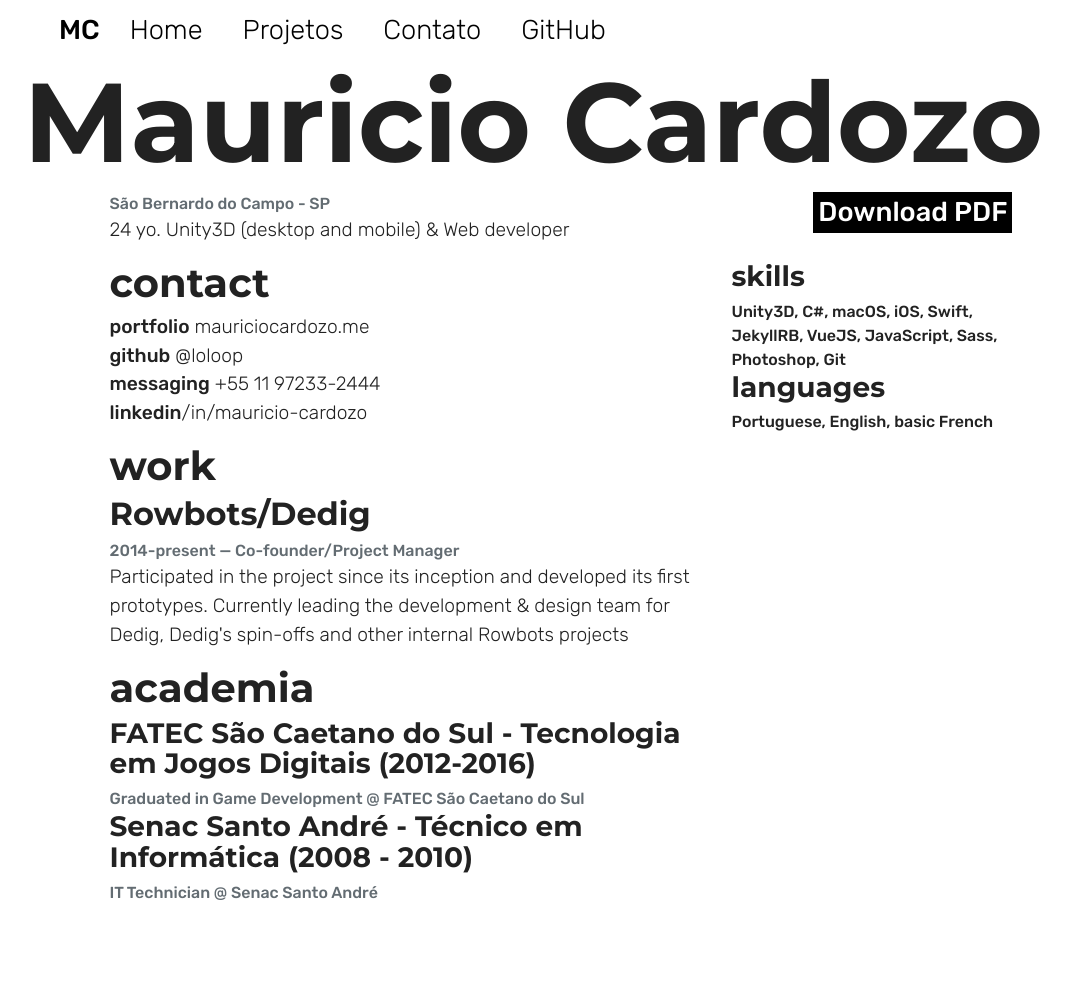
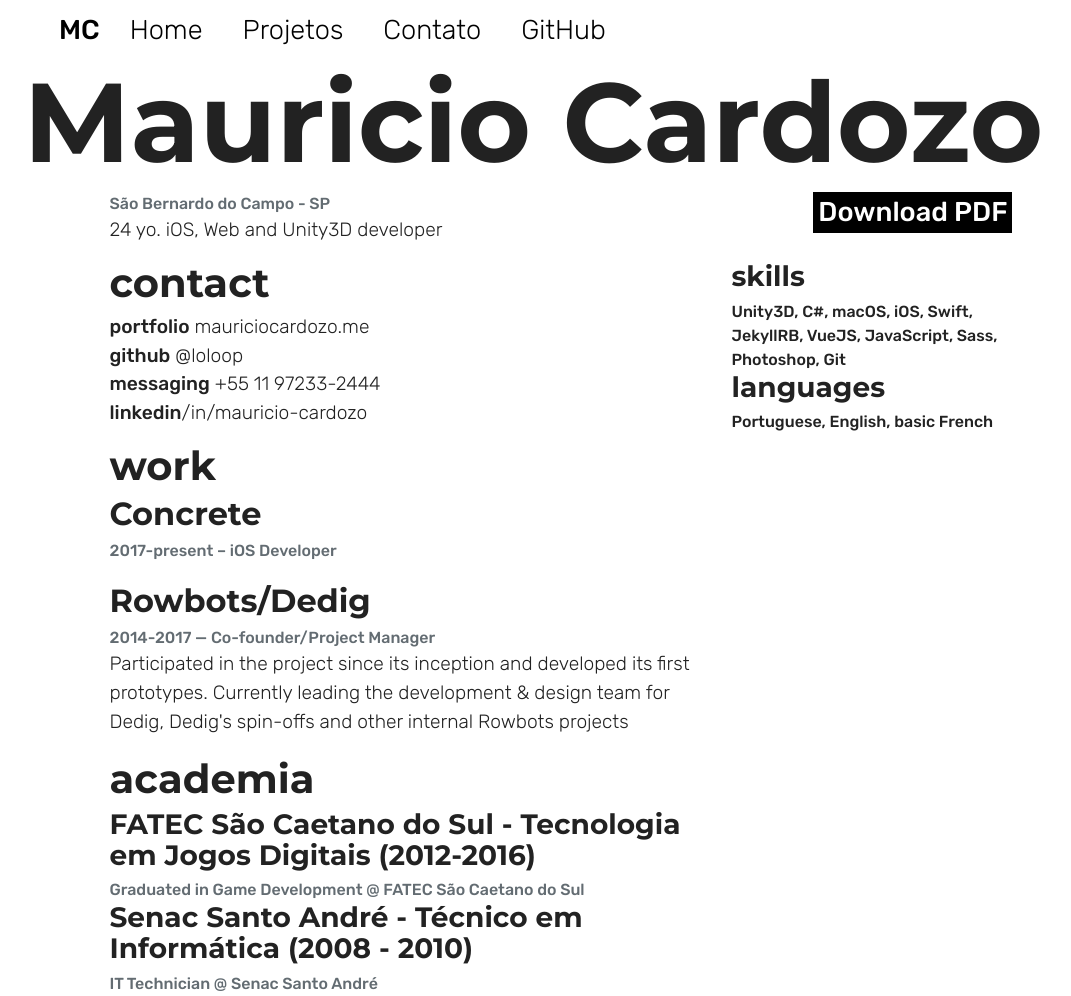
Before and after one commit to loloop/loloop.github.io, a Jekyll site: the page built from cv/en.html, in a window 1280 px wide. Shown: the whole page, without its empty margins (79-1150 px from the left). Built offline with Jekyll 4.4.1, drawn with Linux system fonts in a browser that asks for light colours; nearby versions of some CDN libraries; before the commit the page ends 905 px from its top, so only the background shows below that.

Commit message:
troca de emprego

```diff
--- /dev/null
+++ b/_sass/page-cv.scss
@@ -0,0 +1,3 @@
+.work-experience {
+    margin-bottom: 20px;
+}
--- a/css/style.scss
+++ b/css/style.scss
@@ -10,3 +10,4 @@
 @import "page-index";
 @import "page-proj";
 @import "mobility";
+@import "page-cv";
--- a/cv/en.html
+++ b/cv/en.html
@@ -2,10 +2,10 @@
 layout: article
 title: Mauricio Cardozo
 ---
-<a class='pdf-button' href='./cv-en.pdf' download>Download PDF</a>
+<a class='pdf-button' href='./cv-mauricio-cardozo-en.pdf' download>Download PDF</a>
 <span class='text-muted'>São Bernardo do Campo - SP</span>
 
-<p>24 yo. Unity3D (desktop and mobile) & Web developer</p>
+<p>24 yo. iOS, Web and Unity3D developer</p>
 
 <div class='row'>
     <div class='col-md-8'>
@@ -17,12 +17,18 @@ title: Mauricio Cardozo
         <strong>linkedin</strong>/in/mauricio-cardozo</p>
 
         <h1>work</h1>
+        <div class='work-experience'>
+            <h2>Concrete</h2>
+            <span class='text-muted'>2017-present – iOS Developer</span>
+        </div>
 
-        <h2>Rowbots/Dedig</h2>
-        <span class='text-muted'>2014-present — Co-founder/Project Manager</span>
+        <div class='work-experience'>
+            <h2>Rowbots/Dedig</h2>
+            <span class='text-muted'>2014-2017 — Co-founder/Project Manager</span>
 
-        <p>Participated in the project since its inception and developed its first prototypes. Currently leading the development & design team
-            for Dedig, Dedig's spin-offs and other internal Rowbots projects</p>
+            <p>Participated in the project since its inception and developed its first prototypes. Currently leading the development & design team
+                for Dedig, Dedig's spin-offs and other internal Rowbots projects</p>
+        </div>
 
         <h1>academia</h1>
 
--- a/index.html
+++ b/index.html
@@ -17,9 +17,9 @@ a.inverted:hover{
 <div class="home">
     <div class="container intro">
         <h1 class="huge">Oi, eu sou o Mauricio</h1>
-        <h2>Trabalho na <a class="inverted" href="https://rowbots.com.br">Rowbots</a>, desenvolvendo o <a class="inverted" href="http://dedig.com.br">Dedig</a></h2>
+        <h2>iOS Developer</h2>
         <p>
-            Me especializo no desenvolvimento de projetos com <a class="inverted" href="https://unity3d.com">Unity3D</a>, sou fã do ecossistema Apple (iOS, macOS, watchOS, tvOS) e de vez em quando brinco com Web
+            iOS, Unity3D e Web :)
         </p>
     </div>
 </div>
```
Also changed, not shown: cv/pt.html (+12 -6 lines), 4 other files.
